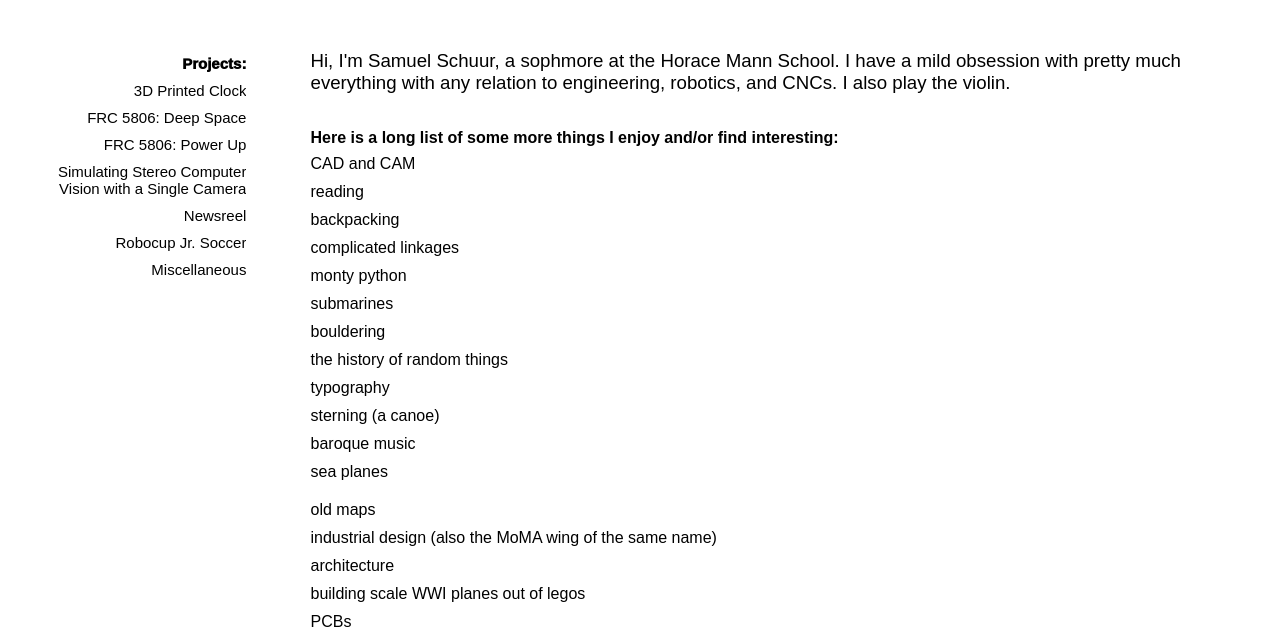
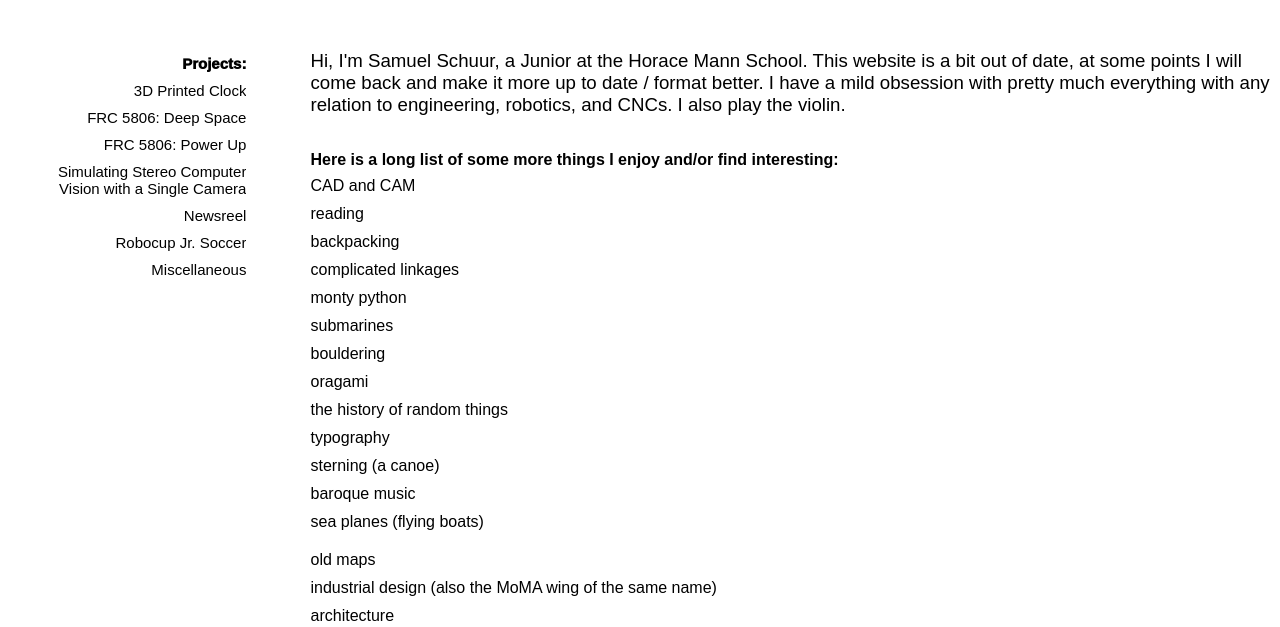
Before and after one commit to Schmools/Schmools.github.io, a plain HTML site: page index.html in a window 1280 px wide. Shown: the part 152-779 px from the top of the page. Drawn offline with Linux system fonts and the light colour scheme; a web font is replaced by a local one.

Commit message:
Update index.html

```diff
--- a/index.html
+++ b/index.html
@@ -19,7 +19,7 @@
 </header>
 	<div>
 		<main>
-			Hi, I'm Samuel Schuur, a sophmore at the Horace Mann School. I have a mild obsession with pretty much everything with any relation to engineering, robotics, and CNCs. I also play the violin.
+			Hi, I'm Samuel Schuur, a Junior at the Horace Mann School. This website is a bit out of date, at some points I will come back and make it more up to date / format better. I have a mild obsession with pretty much everything with any relation to engineering, robotics, and CNCs. I also play the violin.
 			<li id="interests">Here is a long list of some more things I enjoy and/or find interesting:</li>
 			<div id="listinterests">
 			<li>CAD and CAM</li>
@@ -29,18 +29,18 @@
 			<li>monty python</li>
 			<li>submarines</li>
 			<li>bouldering</li>
+			<li>oragami</li>
 			<li>the history of random things</li>
 			<li>typography</li>
 			<li>sterning (a canoe)</li>
 			<li>baroque music</li>
-			<li>sea planes<li/>
+			<li>sea planes (flying boats)<li/>
 			<li>old maps</li>
 			<li>industrial design (also the MoMA wing of the same name)</li>
 			<li>architecture</li>
-			<li>building scale WWI planes out of legos</li>
+			<li>building scale model WWI planes out of legos</li>
 			<li>PCBs<li/>
 			<li>RC Airplanes<li/>
-			<li>RC Buggys<li/>
 			<li>ROS<li/>
 			<li>the hitchhiker's guide to the galaxy<li/>
 			<li>the UK<li/>
```
